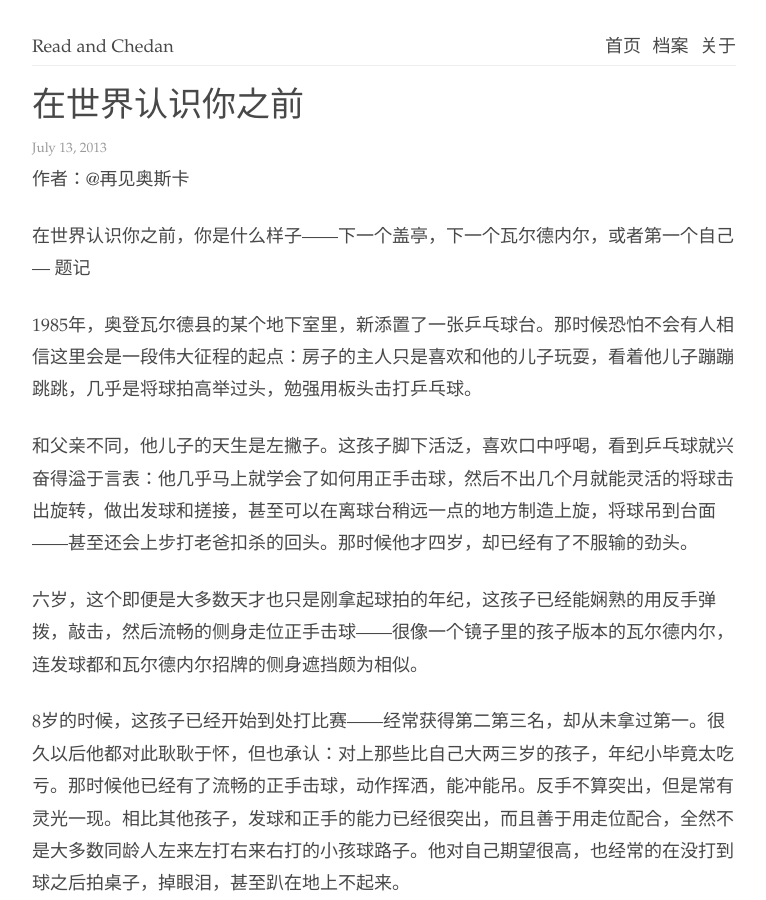
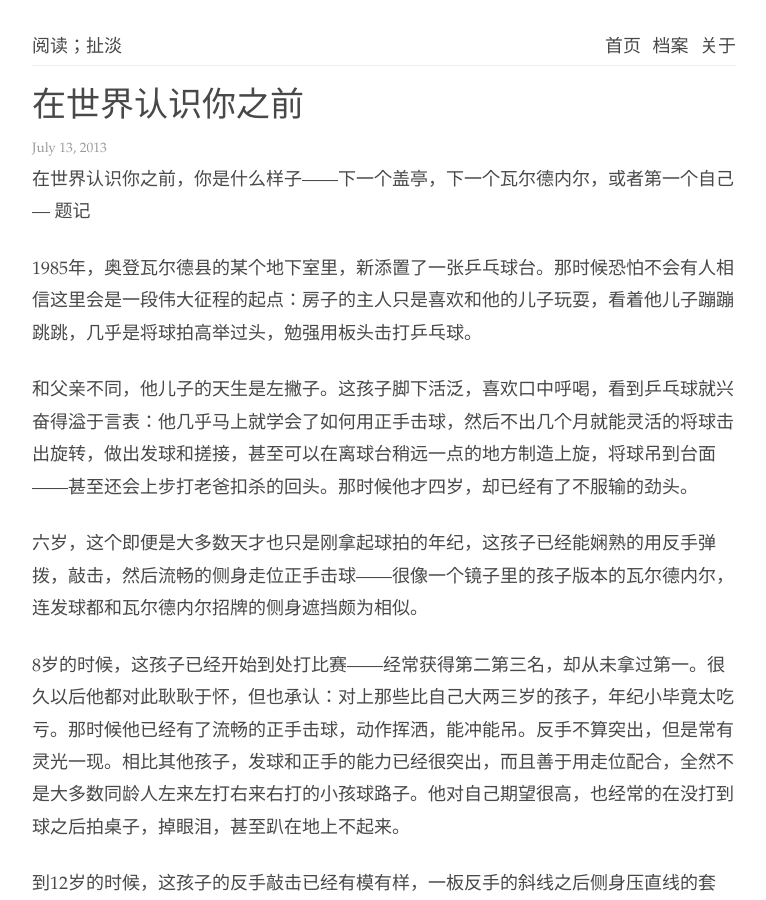
Before and after one commit to readandchedan/readandchedan.github.io, a Jekyll site: the page built from _posts/tabletennis/_posts/2013-07-13-1239-timo-boll.md, in a window 1280 px wide and 900 px high. Shown: the whole window, without its empty margins (256-1022 px from the left). Built offline with Jekyll 4.4.1, drawn with Linux system fonts in a browser that asks for light colours.

Commit message:
Commited on 2014-11-10 11:34:06.016857

```diff
--- a/_layouts/default.html
+++ b/_layouts/default.html
@@ -8,7 +8,7 @@
 　　</head>
 　　<body class="post">
       <div class="header">
-        <a href="/" class="home">Read and Chedan</a>
+        <a href="/" class="home">阅读；扯淡</a>
         <div style="float:right;">
           <a style="margin-right: 7px;" href="/">首页</a>
           <a style="margin-right: 7px;" href="/archive.html">档案</a>
--- a/_posts/tabletennis/_posts/2013-07-13-1239-timo-boll.md
+++ b/_posts/tabletennis/_posts/2013-07-13-1239-timo-boll.md
@@ -2,7 +2,6 @@
 title: 在世界认识你之前
 layout: default
 ---
-作者：@再见奥斯卡
 
 在世界认识你之前，你是什么样子——下一个盖亭，下一个瓦尔德内尔，或者第一个自己 --- 题记
 
```
